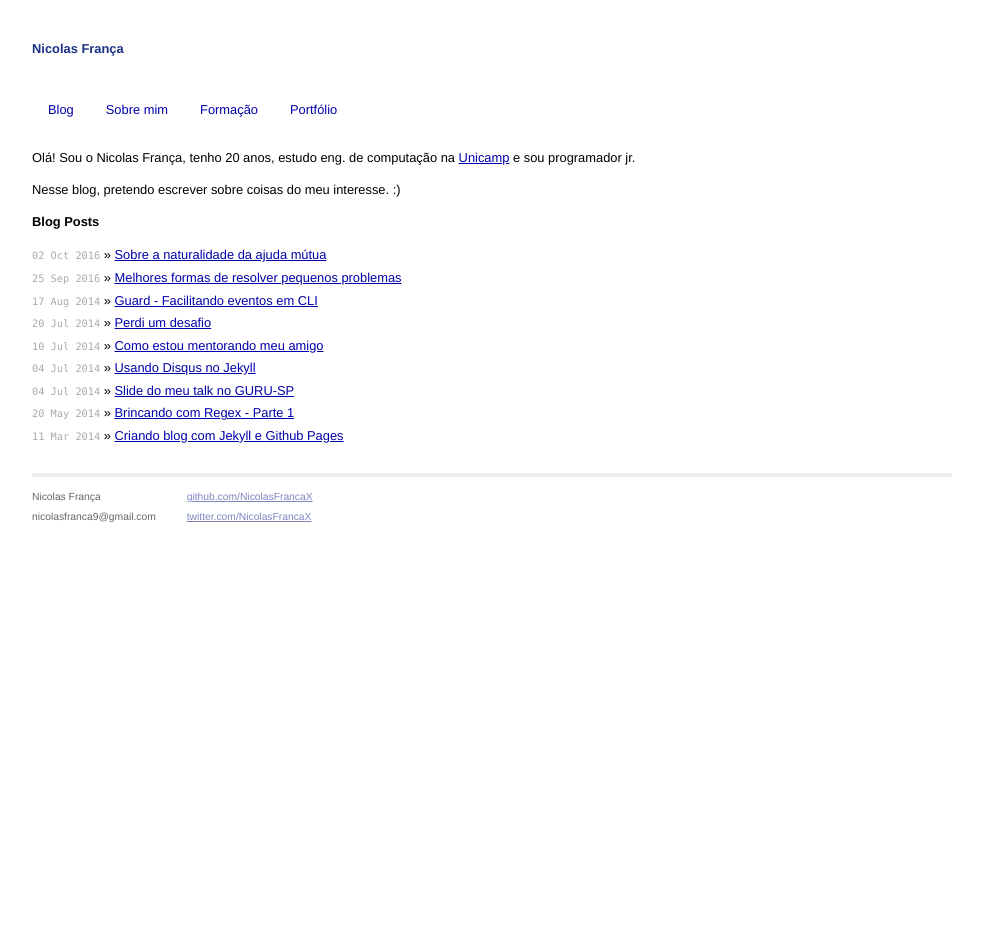
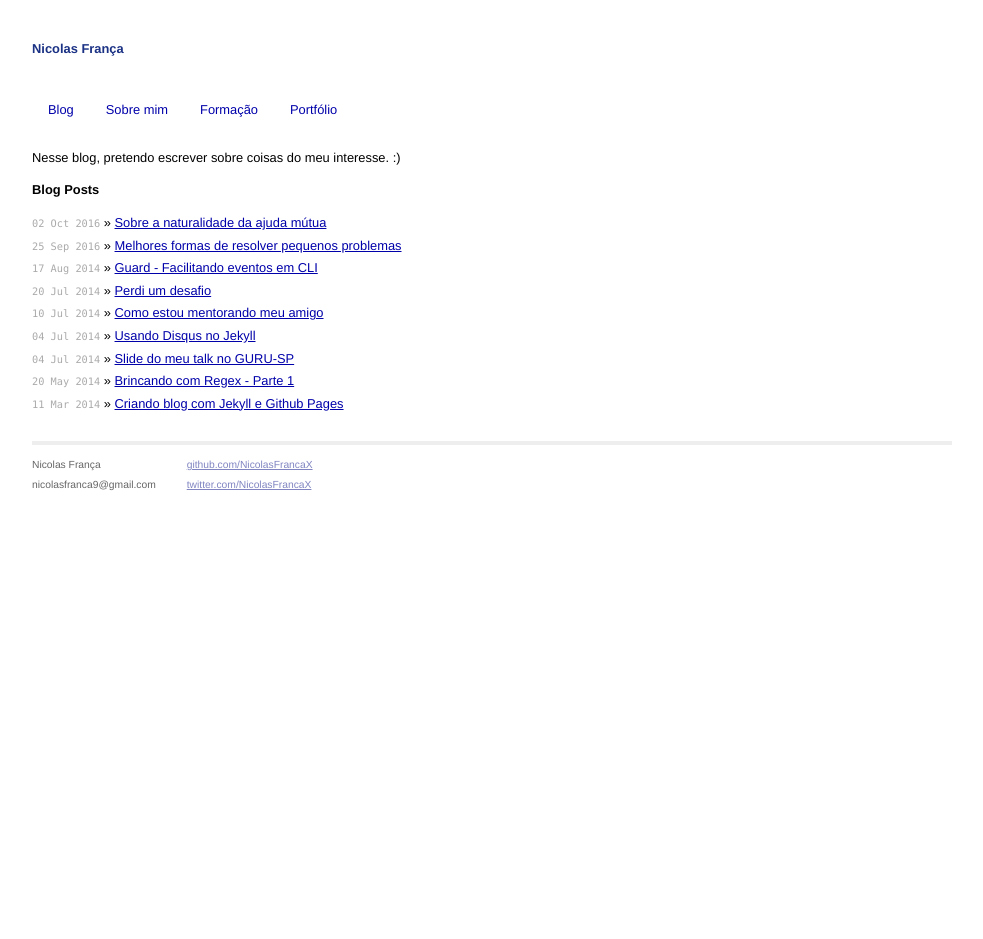
Before and after one commit to NicolasFrancaX/nicolasfrancax.github.io, a Jekyll site: the page built from index.html, in a window 1280 px wide. Shown: the whole page, without its empty margins (148-1131 px from the left). Built offline with Jekyll 4.4.1, drawn with Linux system fonts in a browser that asks for light colours.

Commit message:
Update index.html

```diff
--- a/index.html
+++ b/index.html
@@ -12,7 +12,6 @@ title: Nicolas França
       <li><a href="portfolio.html">Portfólio</a></li>
     </ul>
   </nav>
-  <p>Olá! Sou o Nicolas França, tenho 20 anos, estudo eng. de computação na <a href="http://www.unicamp.br/unicamp/">Unicamp</a> e sou programador jr.</p>
   <p>Nesse blog, pretendo escrever sobre coisas do meu interesse. :)</p>
   <h1>Blog Posts</h1>
   <ul class="posts">
```
